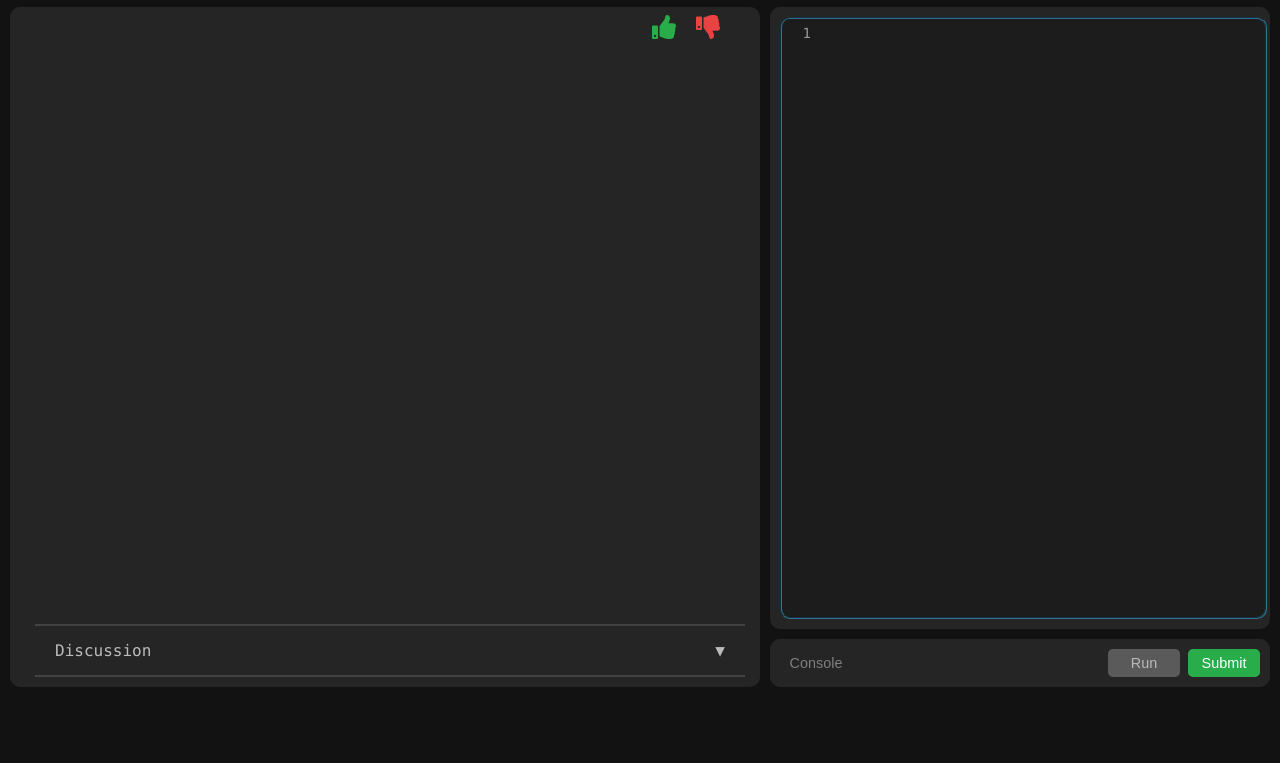
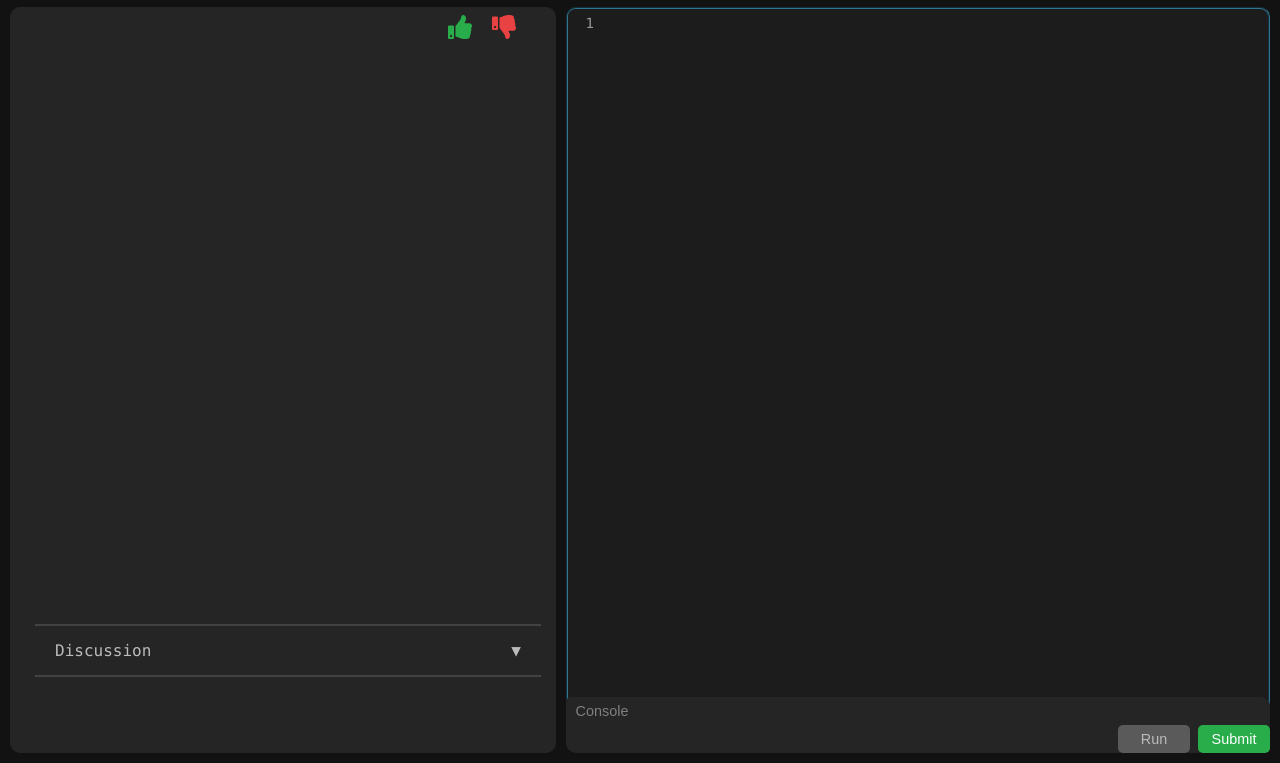
Before and after one commit to maksbilski/leetcode_clone, a website: page public/exercises/exercise_page.html in a window 1280 px wide. Shown: the part 84-847 px from the top of the page. Before the commit the page ends 800 px from the top, so only its background shows below. Drawn offline with nearby package versions, Linux system fonts and the light colour scheme; files whose address does not match are found by name.

Commit message:
Format exercise page

```diff
--- a/public/exercises/exercise_page.html
+++ b/public/exercises/exercise_page.html
@@ -162,7 +162,7 @@
 				.then(exercise => {
 					document.getElementById('page-title').innerText = exercise.name;
 					document.getElementById('problem-title').innerText = exercise.name;
-					document.getElementById('problem-description').innerText = exercise.content;
+					document.getElementById('problem-description').innerHTML  = exercise.content;
 
 
 					return fetch(`/api/exercises/${exerciseId}/get_like`);
--- a/public/exercises/styles.css
+++ b/public/exercises/styles.css
@@ -343,13 +343,12 @@ p {
 }
 
 .code-editor {
-	flex: 1;
 	height: calc(100vh - 120px);
-	display: flex;
 	flex-direction: column;
+	display: inline-block;
 }
 
-.code-editor-buttons-container {
+.buttons-container {
 	display: flex;
 	justify-content: space-between;
 	align-items: center;
@@ -437,14 +436,12 @@ p {
 }
 
 .CodeMirror {
-	height: calc(100vh - 120px);
 	border-radius: 10px;
-	flex: 1;
-	display: flex;
-	margin: 10px;
 	background-color: #1c1c1c;
 	border: 2px groove #31748f;
-	width: 96.5%;
+	width: 700px;
+	height: 700px;
+	margin: auto;
 	color: #dcdcdc;
 	font-family: 'Consolas', 'Courier New', Courier, monospace;
 	font-size: 14px;
```
